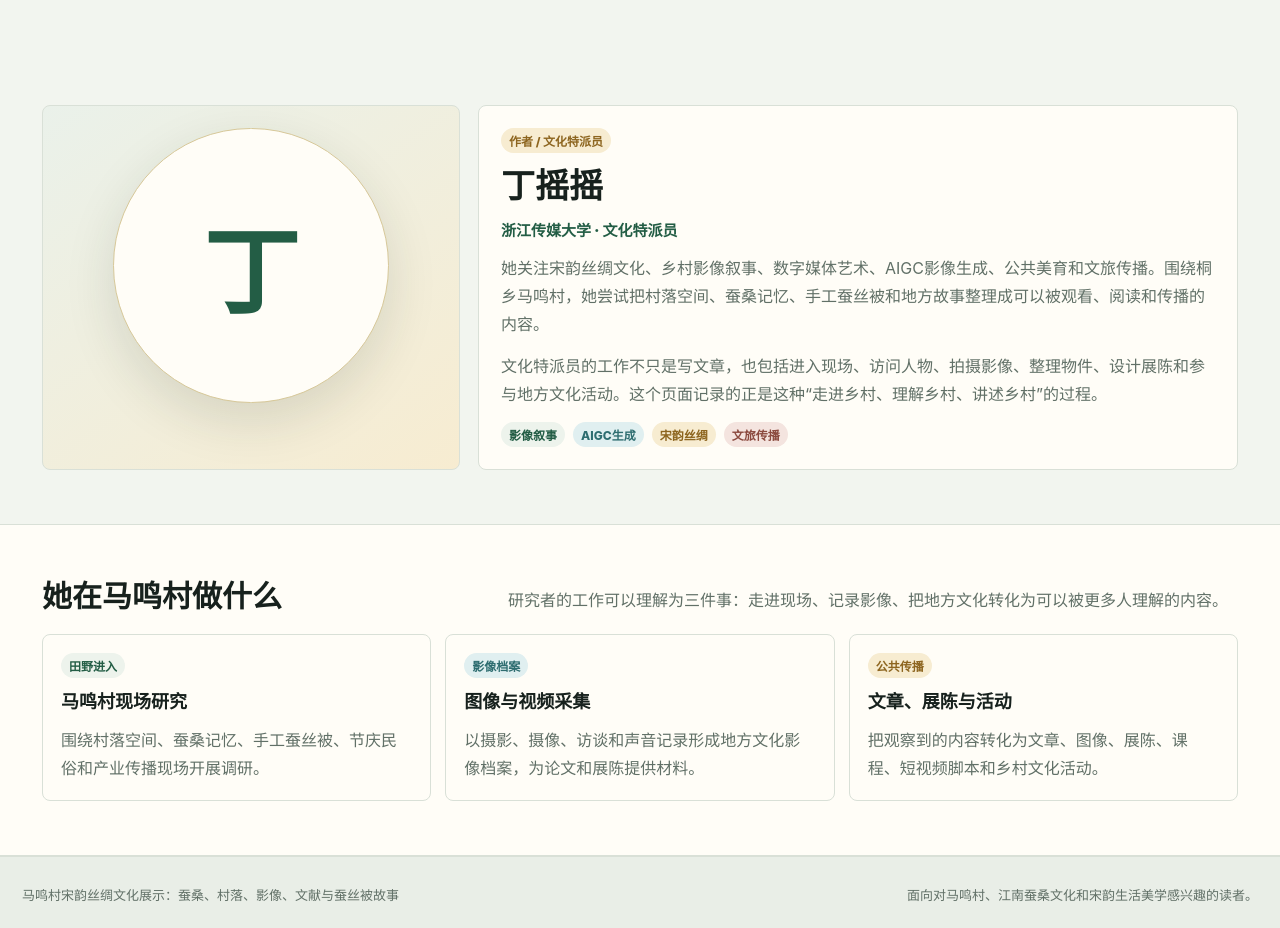
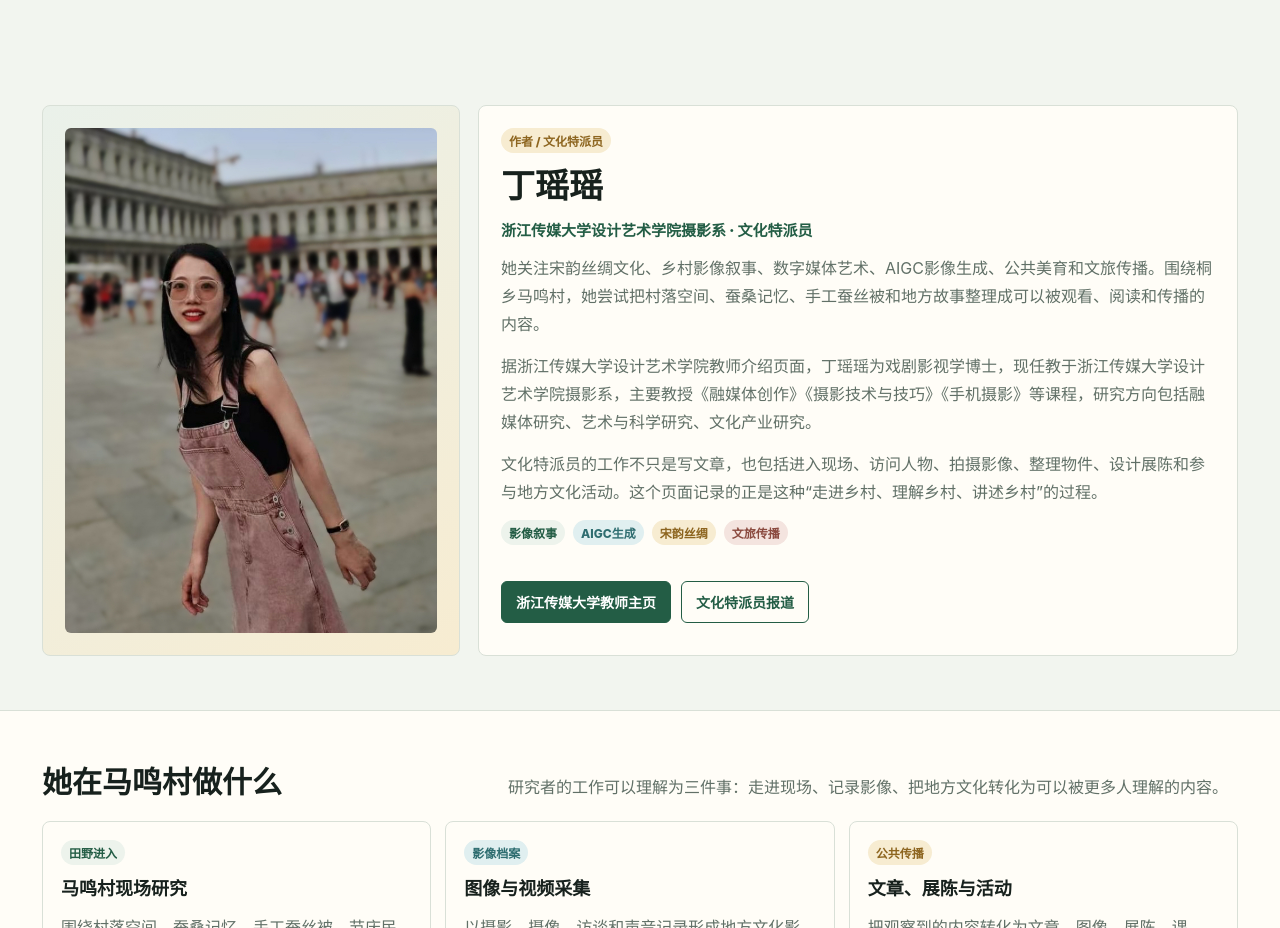
Before and after one commit to zouyuntao628/songyun-silk-foundation-site, a plain HTML site: page researcher.html in a window 1280 px wide. Shown: the part 862-1790 px from the top of the page. Drawn offline with Linux system fonts and the light colour scheme.

Commit message:
Add researcher profile photo and links

```diff
--- a/researcher.html
+++ b/researcher.html
@@ -41,19 +41,24 @@
     <section class="section">
       <div class="profile">
         <div class="profile-panel profile-photo">
-          <div class="profile-mark">丁</div>
+          <img src="assets/ding-yaoyao-profile.jpg" alt="浙江传媒大学设计艺术学院丁瑶瑶教师照片" loading="lazy">
         </div>
         <div class="profile-panel">
           <span class="tag gold">作者 / 文化特派员</span>
-          <h2 class="profile-name">丁摇摇</h2>
-          <div class="profile-role">浙江传媒大学 · 文化特派员</div>
+          <h2 class="profile-name">丁瑶瑶</h2>
+          <div class="profile-role">浙江传媒大学设计艺术学院摄影系 · 文化特派员</div>
           <p>她关注宋韵丝绸文化、乡村影像叙事、数字媒体艺术、AIGC影像生成、公共美育和文旅传播。围绕桐乡马鸣村，她尝试把村落空间、蚕桑记忆、手工蚕丝被和地方故事整理成可以被观看、阅读和传播的内容。</p>
+          <p>据浙江传媒大学设计艺术学院教师介绍页面，丁瑶瑶为戏剧影视学博士，现任教于浙江传媒大学设计艺术学院摄影系，主要教授《融媒体创作》《摄影技术与技巧》《手机摄影》等课程，研究方向包括融媒体研究、艺术与科学研究、文化产业研究。</p>
           <p>文化特派员的工作不只是写文章，也包括进入现场、访问人物、拍摄影像、整理物件、设计展陈和参与地方文化活动。这个页面记录的正是这种“走进乡村、理解乡村、讲述乡村”的过程。</p>
           <div class="meta-row">
             <span class="tag">影像叙事</span>
             <span class="tag river">AIGC生成</span>
             <span class="tag gold">宋韵丝绸</span>
             <span class="tag clay">文旅传播</span>
+          </div>
+          <div class="button-row">
+            <a class="btn" href="http://sjysxy.cuz.edu.cn/info/1085/4078.htm" target="_blank" rel="noopener">浙江传媒大学教师主页</a>
+            <a class="btn secondary" href="https://www.cuz.edu.cn/info/1481/224742.htm" target="_blank" rel="noopener">文化特派员报道</a>
           </div>
         </div>
       </div>
--- a/styles.css
+++ b/styles.css
@@ -259,6 +259,15 @@ p { margin: 0; color: var(--muted); line-height: 1.75; }
   place-items: center;
   background: linear-gradient(145deg, #eaf1ea, #f7ecd1);
   overflow: hidden;
+}
+.profile-photo img {
+  width: min(100%, 420px);
+  height: 100%;
+  min-height: 360px;
+  object-fit: cover;
+  object-position: center top;
+  display: block;
+  border-radius: 6px;
 }
 .profile-mark {
   width: min(74%, 320px);
```
Also changed, not shown: assets/ding-yaoyao-profile.jpg (added).
